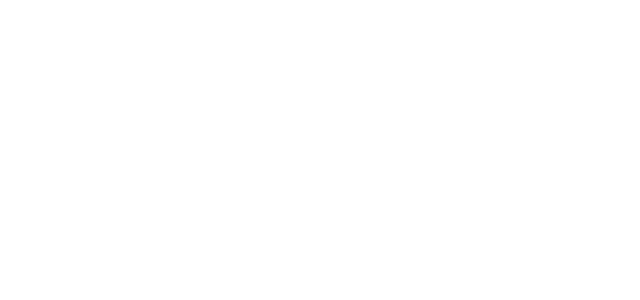
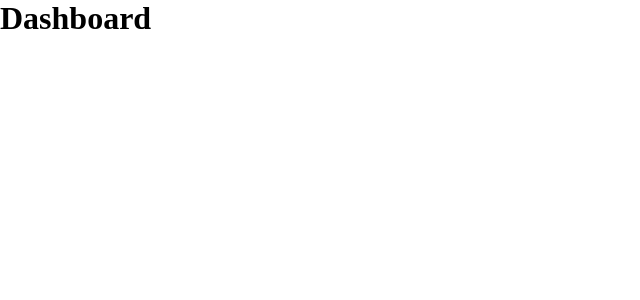
Before and after one commit to adrianomonteiroweb/react-node-challenge, a React (Create React App) app in the folder frontend/: page /dashboard in a window 1280 px wide. Before the commit this address had no page. Shown: the top 300 px of the page, without its empty margins (0-640 px from the left). Built offline with nearby package versions, Linux system fonts and the light colour scheme; the HTML template or start-up script is replaced by a standard one.

Commit message:
NEW: login validate for navigate go to dashboard

```diff
--- a/frontend/src/App.jsx
+++ b/frontend/src/App.jsx
@@ -5,6 +5,7 @@ import {
   Navigate,
 } from 'react-router-dom';
 
+import Dashboard from './pages/dashboard/Dashboard';
 import Login from './pages/login/Login';
 import Register from './pages/register/Register';
 
@@ -15,6 +16,7 @@ function App() {
         <Route exact path='/' element={<Navigate replace to='/login' />} />
         <Route exact path='/login' element={<Login />} />
         <Route exact path='/register' element={<Register />} />
+        <Route exact path='/dashboard' element={<Dashboard />} />
       </Routes>
     </Router>
   );
--- /dev/null
+++ b/frontend/src/pages/dashboard/Dashboard.jsx
@@ -0,0 +1,11 @@
+import './dashboard.css';
+
+export default function Dashboard() {
+  return (
+    <div className='dashboard-div'>
+      <fieldset>
+        <h1 className='dashboard-title'>Dashboard</h1>
+      </fieldset>
+    </div>
+  );
+}
--- /dev/null
+++ b/frontend/src/pages/dashboard/dashboard.css
@@ -0,0 +1,24 @@
+* {
+  border: 0;
+  margin: 0;
+  padding: 0;
+}
+
+@media (max-width: 412px) {
+}
+
+@media (max-width: 393px) {
+}
+
+@media (max-width: 360px) {
+  fieldset {
+    align-items: center;
+    display: flex;
+    flex-direction: column;
+    justify-content: center;
+  }
+
+  fieldset h1 {
+    color: #ef496c;
+  }
+}
--- a/frontend/src/pages/login/Login.jsx
+++ b/frontend/src/pages/login/Login.jsx
@@ -2,7 +2,7 @@ import PropTypes from 'prop-types';
 import { useEffect, useState } from 'react';
 
 import './login.css';
-import history from '../../utils/history';
+
 import {
   emailValidation,
   enableLoginButton,
@@ -13,12 +13,14 @@ import {
 
 import Input from '../../components/inputs/Input';
 import Button from '../../components/buttons/Button';
+import { Navigate } from 'react-router-dom';
 
 export default function Login() {
   const [loginBlocking, setLoginBlocking] = useState(true);
   const [emailValue, setEmailValue] = useState('');
   const [passwordValue, setPasswordValue] = useState('');
   const [errorMessage, setErrorMessage] = useState('');
+  const [statusNavigate, setStatusNavigate] = useState(false);
 
   async function checkPermissionOnThisPage() {
     const userLogin = await tryToLogin(emailValue, passwordValue);
@@ -29,7 +31,7 @@ export default function Login() {
       const token = tokenDecode(userLogin.data.token);
       localStorage.user = JSON.stringify(userLogin.data);
 
-      if (token.user.role === 'admin') history.push('/dashboard');
+      if (token.user.role === 'admin') setStatusNavigate(true);
     }
   }
 
@@ -43,6 +45,7 @@ export default function Login() {
 
   return (
     <div className='login-div'>
+      {statusNavigate && <Navigate replace to='/dashboard' />}
       <fieldset>
         <h1 className='login-title'>Login</h1>
         <Input
```
